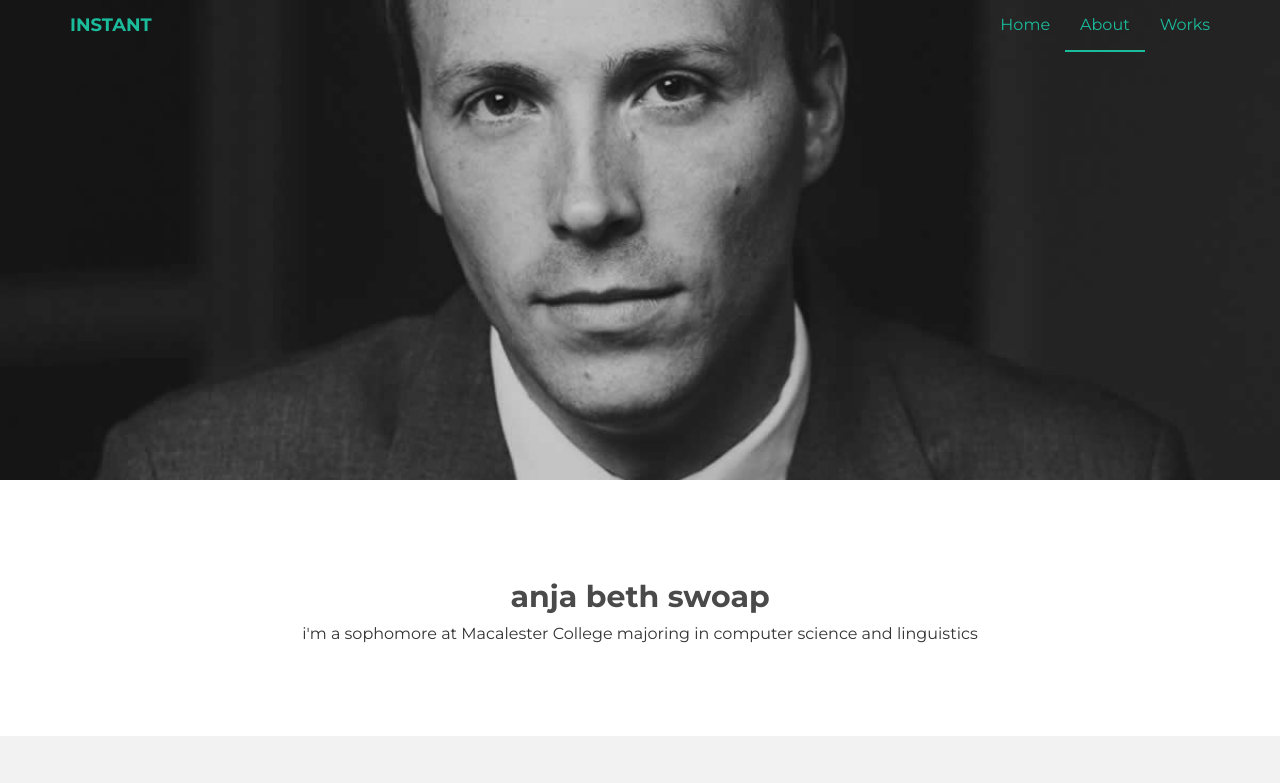
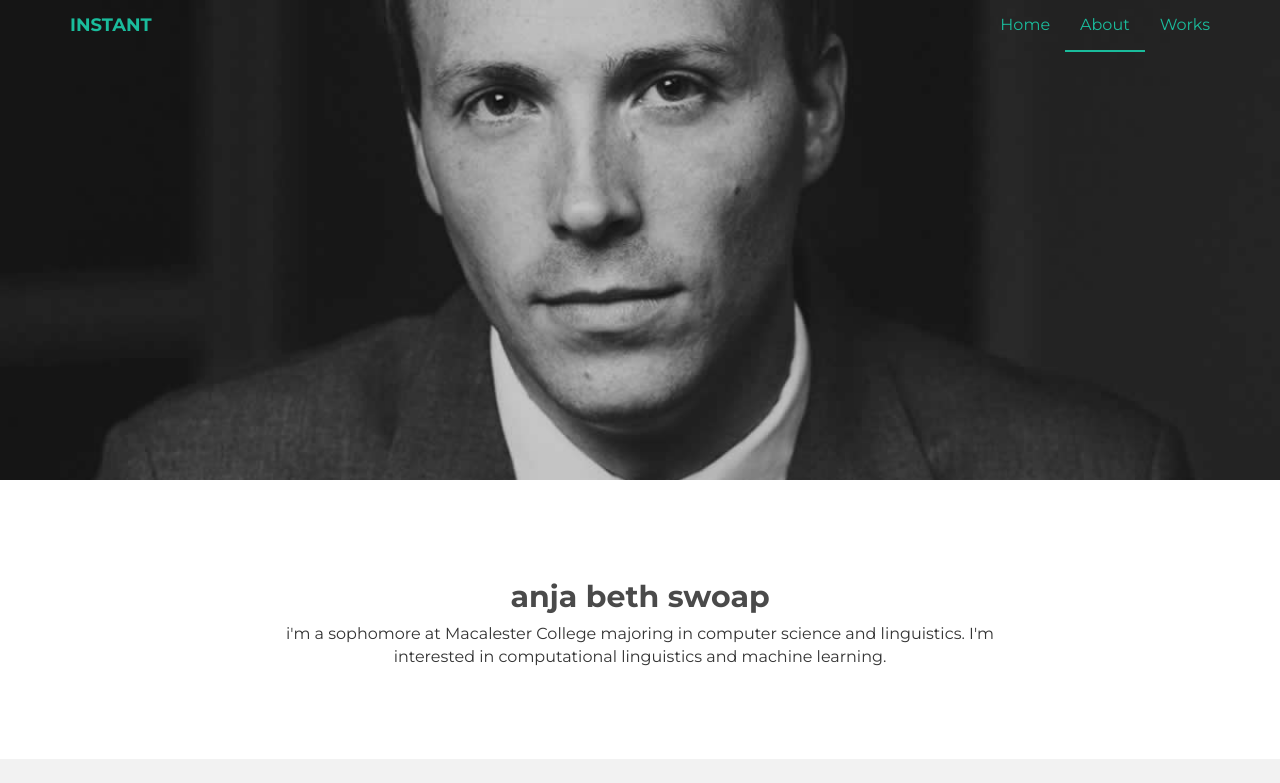
Before and after one commit to anjabeth/anjabeth, a plain HTML site: page about.html in a window 1280 px wide. Shown: the top 783 px of the page. Drawn offline with nearby package versions, Linux system fonts and the light colour scheme.

Commit message:
update about page

```diff
--- a/about.html
+++ b/about.html
@@ -65,7 +65,7 @@
 		<div class="row centered mt mb">
 			<div class="col-lg-8 col-lg-offset-2">
 				<h2>anja beth swoap</h2>
-				<p>i'm a sophomore at Macalester College majoring in computer science and linguistics </p>
+				<p>i'm a sophomore at Macalester College majoring in computer science and linguistics. I'm interested in computational linguistics and machine learning. </p>
 
 			</div>
 
```
